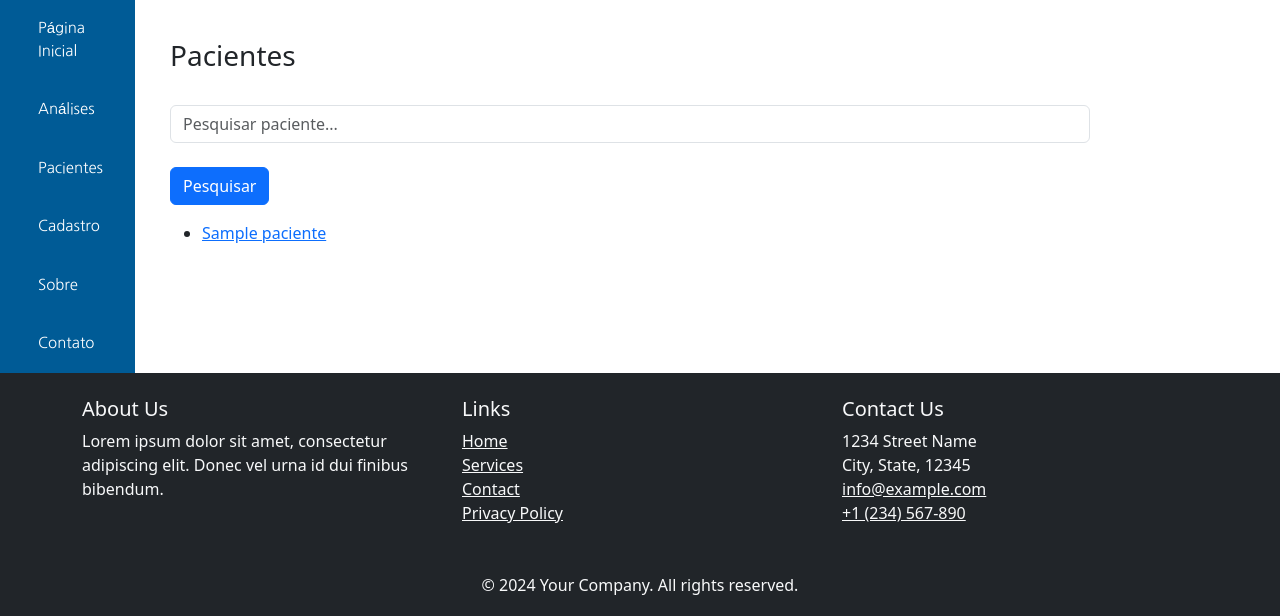
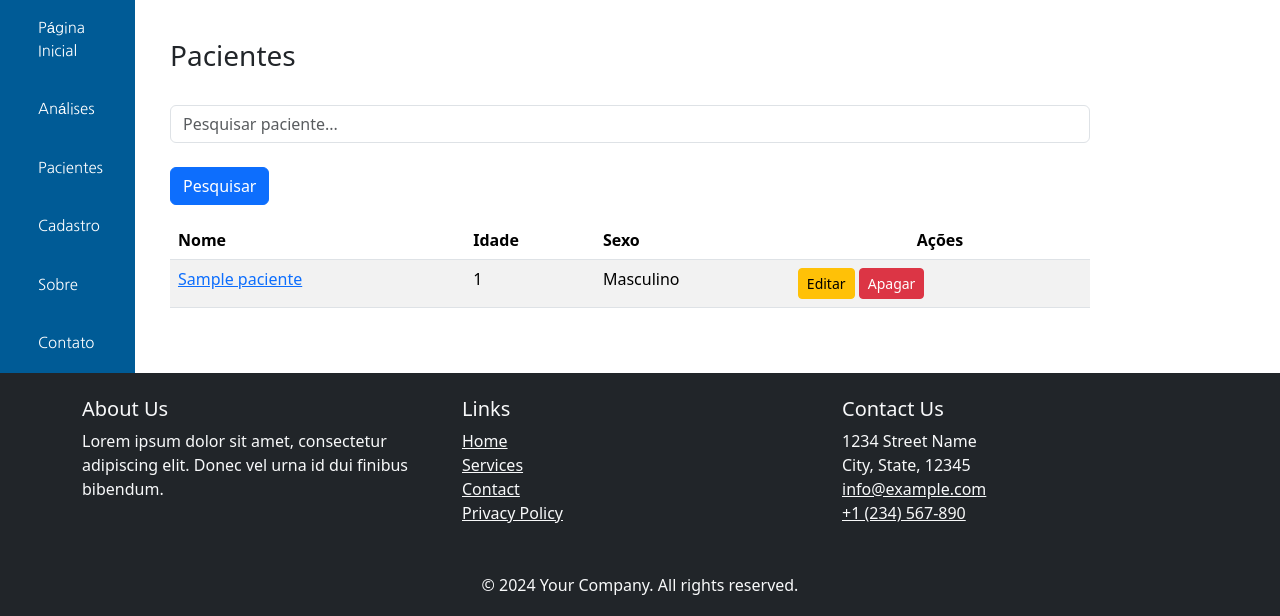
Before and after one commit to bighouse77/guardian-v2, a Django app: page /patients/ in a window 1280 px wide. Shown: the part 105-721 px from the top of the page. Run offline with Django 5.2, Linux system fonts and the light colour scheme; tables that the repository leaves empty hold one stand-in row (values such as "Sample post"); some libraries are stand-ins or nearby versions.

Commit message:
crude dos pacientes

```diff
--- a/guardian/templates/guardian/pages/patients/patients.html
+++ b/guardian/templates/guardian/pages/patients/patients.html
@@ -3,17 +3,95 @@
 {% block content %}
 <h3>Pacientes</h3>
 <br>
-<form method="get">
+<form method="get" class="mb-3">
     <input type="text" name="q" placeholder="Pesquisar paciente..." class="form-control" />
     <br>
     <button type="submit" class="btn btn-primary">Pesquisar</button>
 </form>
 
-<ul>
-    {% for paciente in pacientes %}
-    <li>
-        <a href="{% url 'analise_paciente' paciente.id %}">{{ paciente.nome_completo }}</a>
-    </li>
-    {% endfor %}
-</ul>
+<table class="table table-striped">
+    <thead>
+        <tr>
+            <th scope="col">Nome</th>
+            <th scope="col">Idade</th>
+            <th scope="col">Sexo</th>
+            <th scope="col" class="text-center">Ações</th>
+        </tr>
+    </thead>
+    <tbody>
+        {% for paciente in pacientes %}
+        <tr>
+            <td><a href="{% url 'analise_paciente' paciente.id %}">{{ paciente.nome_completo }}</a></td>
+            <td>{{ paciente.idade }}</td>
+            <td>{{ paciente.get_sexo_display }}</td>
+            <td>
+                <!-- Botão de Editar -->
+                <button class="btn btn-warning btn-sm" data-bs-toggle="modal" data-bs-target="#editModal{{ paciente.id }}">Editar</button>
+                 <!-- Botão de Apagar -->
+                 <button class="btn btn-danger btn-sm" data-bs-toggle="modal" data-bs-target="#deleteModal{{ paciente.id }}">Apagar</button>
+            </td>
+
+            <!-- Modal de Edição -->
+            <div class="modal fade" id="editModal{{ paciente.id }}" tabindex="-1" aria-labelledby="editModalLabel{{ paciente.id }}" aria-hidden="true">
+                <div class="modal-dialog">
+                    <div class="modal-content">
+                        <div class="modal-header">
+                            <h5 class="modal-title" id="editModalLabel{{ paciente.id }}">Editar Paciente</h5>
+                            <button type="button" class="btn-close" data-bs-dismiss="modal" aria-label="Close"></button>
+                        </div>
+                        <div class="modal-body">
+                            <form method="POST" action="{% url 'editar_paciente' paciente.id %}">
+                                {% csrf_token %}
+                                <div class="mb-3">
+                                    <label for="nome" class="form-label">Nome Completo</label>
+                                    <input type="text" class="form-control" id="nome" name="nome" value="{{ paciente.nome_completo }}" required>
+                                </div>
+                                <div class="mb-3">
+                                    <label for="idade" class="form-label">Idade</label>
+                                    <input type="number" class="form-control" id="idade" name="idade" value="{{ paciente.idade }}" required>
+                                </div>
+                                <div class="mb-3">
+                                    <label for="sexo" class="form-label">Sexo</label>
+                                    <select class="form-select" id="sexo" name="sexo" required>
+                                        <option value="M" {% if paciente.sexo == 'M' %}selected{% endif %}>Masculino</option>
+                                        <option value="F" {% if paciente.sexo == 'F' %}selected{% endif %}>Feminino</option>
+                                        <option value="O" {% if paciente.sexo == 'O' %}selected{% endif %}>Outro</option>
+                                    </select>
+                                </div>
+                                <div class="modal-footer">
+                                    <button type="button" class="btn btn-secondary" data-bs-dismiss="modal">Fechar</button>
+                                    <button type="submit" class="btn btn-primary">Salvar alterações</button>
+                                </div>
+                            </form>
+                        </div>
+                    </div>
+                </div>
+            </div>
+
+            <!-- Modal de Apagar -->
+            <div class="modal fade" id="deleteModal{{ paciente.id }}" tabindex="-1" aria-labelledby="deleteModalLabel{{ paciente.id }}" aria-hidden="true">
+                <div class="modal-dialog">
+                    <div class="modal-content">
+                        <div class="modal-header">
+                            <h5 class="modal-title" id="deleteModalLabel{{ paciente.id }}">Apagar Paciente</h5>
+                            <button type="button" class="btn-close" data-bs-dismiss="modal" aria-label="Close"></button>
+                        </div>
+                        <div class="modal-body">
+                            Você tem certeza que deseja apagar o paciente {{ paciente.nome_completo }}?
+                        </div>
+                        <div class="modal-footer">
+                            <button type="button" class="btn btn-secondary" data-bs-dismiss="modal">Cancelar</button>
+                            <form method="POST" action="{% url 'apagar_paciente' paciente.id %}">
+                                {% csrf_token %}
+                                <button type="submit" class="btn btn-danger">Apagar</button>
+                            </form>
+                        </div>
+                    </div>
+                </div>
+            </div>
+        </tr>
+        {% endfor %}
+    </tbody>
+</table>
+
 {% endblock %}
--- a/guardian/urls.py
+++ b/guardian/urls.py
@@ -1,5 +1,7 @@
 from django.urls import path
 from . import views
+from django.conf import settings
+from django.conf.urls.static import static
 
 urlpatterns = [
     path('', views.home, name='home'),
@@ -11,4 +13,9 @@ urlpatterns = [
     path('registrar/', views.register_patients, name='register_patients'),
     path('contact/', views.contact, name='contact'),
     path('glioma_analysis/<int:paciente_id>/', views.analise_paciente, name='analise_paciente'),  # Usando a view de glioma_analysis
+    path('editar_paciente/<int:paciente_id>/', views.editar_paciente, name='editar_paciente'),
+    path('apagar_paciente/<int:paciente_id>/', views.apagar_paciente, name='apagar_paciente'),
 ]
+
+if settings.DEBUG:
+    urlpatterns += static(settings.MEDIA_URL, document_root=settings.MEDIA_ROOT)
--- a/guardian/views.py
+++ b/guardian/views.py
@@ -70,3 +70,18 @@ def blood_cell_analysis(request):
 def analise_paciente(request, paciente_id):
     paciente = get_object_or_404(Paciente, pk=paciente_id)
     return render(request, 'guardian/pages/glioma/glioma_analysis.html', {'paciente': paciente})
+
+def editar_paciente(request, paciente_id):
+    paciente = get_object_or_404(Paciente, id=paciente_id)
+    if request.method == 'POST':
+        paciente.nome_completo = request.POST['nome']
+        paciente.idade = request.POST['idade']
+        paciente.sexo = request.POST['sexo']
+        paciente.save()
+        return redirect('patients')  # Redireciona para a lista de pacientes
+
+def apagar_paciente(request, paciente_id):
+    paciente = get_object_or_404(Paciente, id=paciente_id)
+    if request.method == 'POST':
+        paciente.delete()
+        return redirect('patients')  # Redireciona para a lista de pacientes
--- a/project/settings.py
+++ b/project/settings.py
@@ -132,5 +132,5 @@ STATIC_ROOT = os.path.join(BASE_DIR, 'staticfiles')
 
 DEFAULT_AUTO_FIELD = 'django.db.models.BigAutoField'
 
+MEDIA_ROOT = os.path.join(BASE_DIR, 'exames')
 MEDIA_URL = '/media/'
-MEDIA_ROOT = os.path.join(BASE_DIR, 'media')
```
Also changed, not shown: guardian/templates/guardian/pages/glioma/glioma_analysis.html (+30 -3 lines), exames/exames/imagem_2024-10-15_133602068.png (added), exames/exames/imagem_2024-10-15_140052673.png (added), exames/exames/imagem_2024-10-15_140320981.png (renamed from exames/imagem_2024-10-15_110235793.png), exames/exames/imagem_2024-10-15_140345964.png (renamed from exames/imagem_2024-10-15_110355967.png), exames/exames/imagem_2024-10-15_140413913.png (renamed from exames/imagem_2024-10-15_110439205.png), exames/imagem_2024-10-15_100112032.png (deleted), exames/imagem_2024-10-15_110322952.png (deleted).
